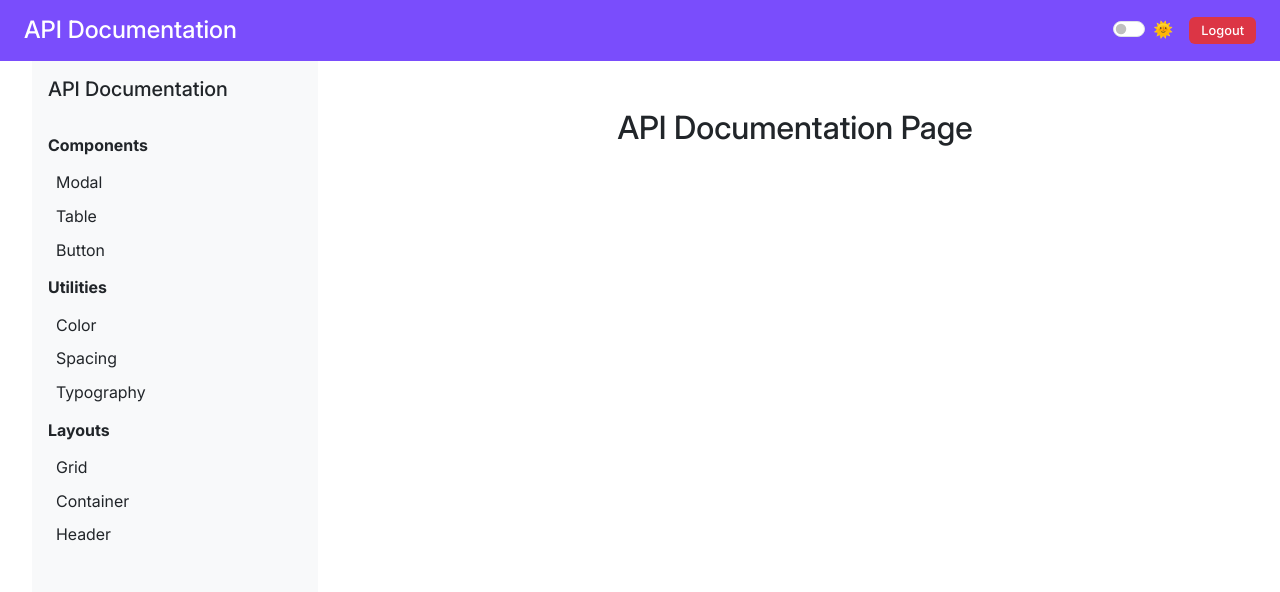
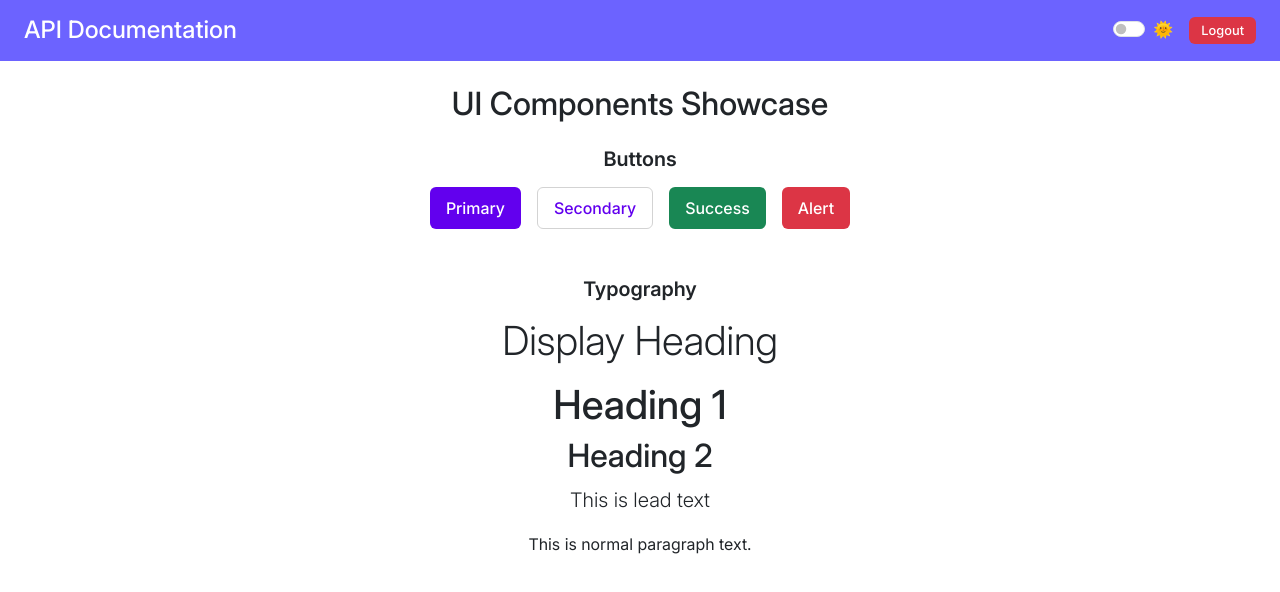
Before and after one commit to jyuupyuro/apidocumentation, a Vue app: page /ui-kit in a window 1280 px wide. Before the commit this address led to /docs. Shown: the top 592 px of the page. Built offline with nearby package versions, Linux system fonts and the light colour scheme; sample sign-in values are in the browser's storage.

Commit message:
Add UI kit page and input component; enhance header styles and update theme variables

```diff
--- a/src/assets/styles/components/header.scss
+++ b/src/assets/styles/components/header.scss
@@ -4,4 +4,7 @@
         color: var(--secondary-text-color);
         transition: all 0.3s ease;
     }
+    &__border{
+        border-bottom: 2px solid var(--header-border-bottom);
+    }
 }
--- /dev/null
+++ b/src/assets/styles/components/ui-kit.scss
@@ -0,0 +1,15 @@
+.ui {
+    h5 {
+        color: var(--text-color);
+        margin-bottom: 1rem;
+        font-weight: 600;
+    }
+
+    h2 {
+        color: var(--text-color);
+    }
+
+    p {
+        color: var(--text-color);
+    }
+}
--- a/src/assets/styles/main.scss
+++ b/src/assets/styles/main.scss
@@ -10,6 +10,7 @@
 @import "./components/sidenav.scss";
 @import "./components/login.scss";
 @import"./components/button.scss";
+@import "./components/ui-kit.scss";
 
 // Fonts
 @import './base/fonts.scss';
--- a/src/assets/styles/themes/dark.scss
+++ b/src/assets/styles/themes/dark.scss
@@ -10,6 +10,7 @@ body.dark {
   //button
   --btn-primary: #BB86FC;
   --btn-primary-text: #000000;
+  --btn-primary-hover: #9C6AD4;
   --btn-secondary: #121212;
   --btn-secondary-outline: #d3d3d3;
   --btn-secondary-text: #ffff;
--- a/src/assets/styles/themes/light.scss
+++ b/src/assets/styles/themes/light.scss
@@ -5,7 +5,7 @@ body.light {
   --card-bg: #ffffff;
   --border-color: #dee2e6;
   --sidebar-bg: #f8f9fa;
-  --header-bg: #7A4DFC;
+  --header-bg: #6C63FF;
 
   //button
   --btn-primary: #6200ee;
--- a/src/layout/AppShell.vue
+++ b/src/layout/AppShell.vue
@@ -2,16 +2,18 @@
   <div class="apidoucmentation d-flex flex-column" style="height: 100vh">
     <!-- Header -->
     <Header />
+
     <!-- Main Content Area -->
     <div class="custom-container appshell">
       <b-row class="h-100">
         <!-- Sidebar -->
-        <b-col md="3">
+        <b-col v-if="route.name !== 'UI-kit'" md="3">
           <Sidebar class="d-none d-md-block" />
         </b-col>
+
         <!-- Main Content -->
-        <b-col md="9">
-          <slot /> <!-- or router-view if you're not nesting -->
+        <b-col :md="route.name === 'UI-kit' ? 12 : 9">
+          <slot />
         </b-col>
       </b-row>
     </div>
@@ -19,6 +21,9 @@
 </template>
 
 <script setup>
+import { useRoute } from 'vue-router';
 import Sidebar from './Sidebar.vue';
 import Header from './Header.vue';
+
+const route = useRoute();
 </script>
--- a/src/layout/Header.vue
+++ b/src/layout/Header.vue
@@ -1,5 +1,5 @@
 <template>
-  <header class="d-flex justify-content-between align-items-center px-4 py-3 header__container">
+  <header class="d-flex justify-content-between align-items-center px-4 py-3 header__container header__border">
     <h4 class="m-0">API Documentation</h4>
     <div class="d-flex gap-3">
       <b-form-checkbox v-model="isDark" switch>
--- a/src/router/index.js
+++ b/src/router/index.js
@@ -2,6 +2,7 @@ import { createRouter, createWebHistory } from 'vue-router';
 
 import Login from '@/views/Login.vue';
 import Docs from '@/views/Docs.vue';
+import UIkit from '@/views/ui-kit.vue';
 
 const routes = [
   {
@@ -18,6 +19,11 @@ const routes = [
     name: 'Docs',
     component: Docs,
     meta: { requiresAuth: true } // protect this route
+  },
+  {
+    path: '/ui-kit',
+    name: 'UI-kit',
+    component: UIkit,
   },
   {
     path: '/:pathMatch(.*)*',
--- /dev/null
+++ b/src/views/ui-kit.vue
@@ -0,0 +1,28 @@
+<template>
+    <div class="ui container py-4">
+        <h2 class="mb-4">UI Components Showcase</h2>
+
+        <section class="mb-5 ui">
+            <h5>Buttons</h5>
+            <div class="d-flex gap-3 flex-wrap justify-content-center">
+                <Button variant="primary">Primary</Button>
+                <Button variant="secondary">Secondary</Button>
+                <Button variant="success">Success</Button>
+                <Button variant="alert">Alert</Button>
+            </div>
+        </section>
+
+        <section class="mb-5 ui">
+            <h5>Typography</h5>
+            <p class="display-6">Display Heading</p>
+            <p class="h1">Heading 1</p>
+            <p class="h2">Heading 2</p>
+            <p class="lead">This is lead text</p>
+            <p>This is normal paragraph text.</p>
+        </section>
+    </div>
+</template>
+
+<script setup>
+import Button from '@/components/common/button.vue';
+</script>
```
Also changed, not shown: src/components/common/input.vue (added, +55 -0 lines).
